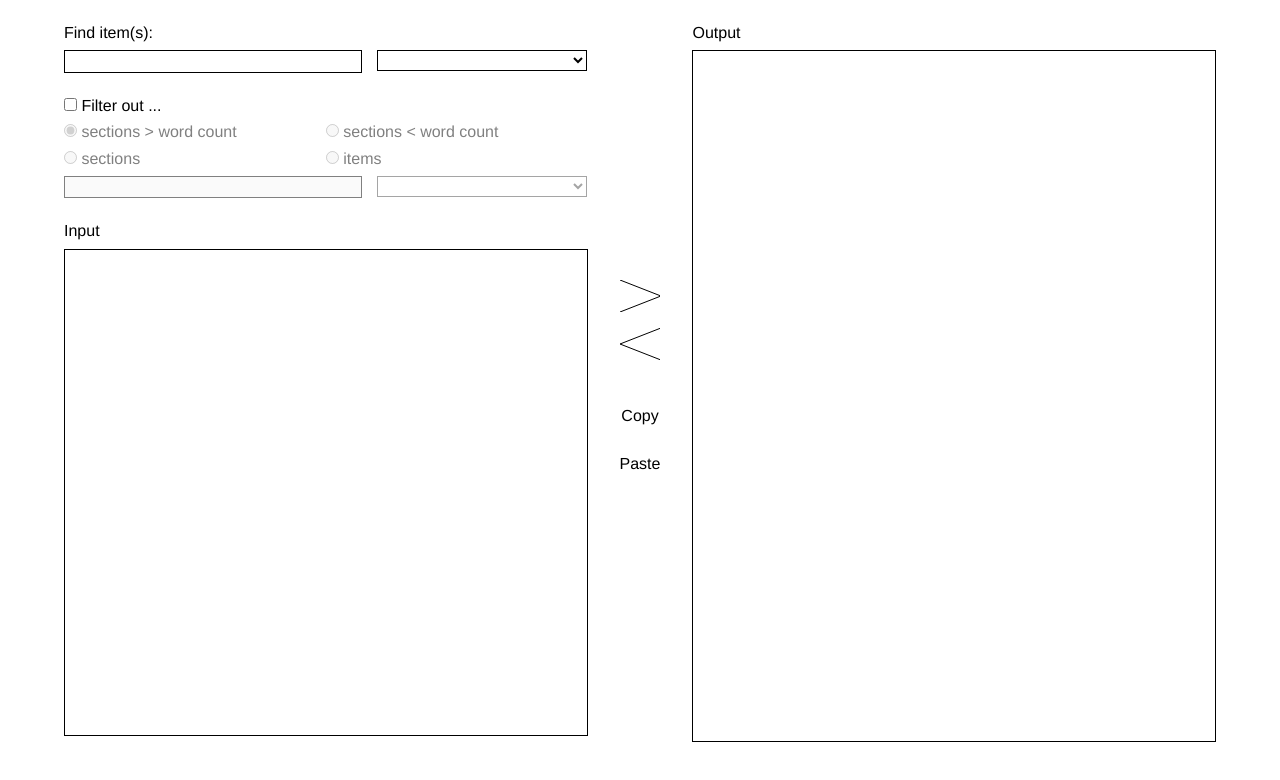
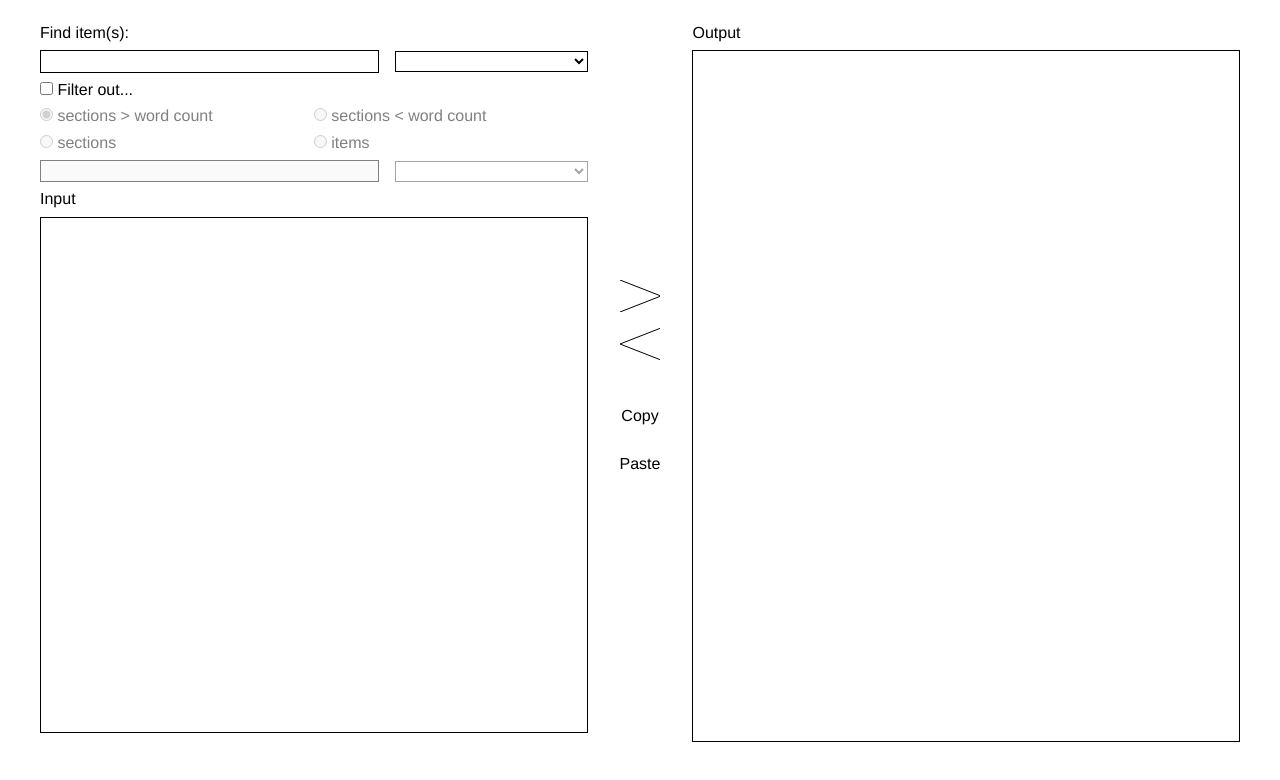
Before and after one commit to jtanadi/webTools, a website: page tshmAnalyzer/build/index.html in a window 1280 px wide. Drawn offline with nearby package versions, Linux system fonts and the light colour scheme.

Commit message:
use flexbox for text inputs & dropdowns

```diff
--- a/tshmAnalyzer/build/_/style.css
+++ b/tshmAnalyzer/build/_/style.css
@@ -5,7 +5,7 @@
 }
 
 form {
-  width: 90vw;
+  width: 95vw;
   max-width: 1200px;
   height: 95vh;
   margin: 0 auto;
@@ -26,8 +26,6 @@ select {
 }
 
 input[type="text"] {
-  margin-top: 0.5rem;
-  margin-bottom: 1rem;
   border: 1px solid black;
   outline: none;
 }
@@ -74,18 +72,26 @@ textarea {
   height: 95%;
 }
 
+.textDropdownGroup {
+  display: flex;
+  margin-top: 0.5rem;
+}
+
+#findInput, #filterInput {
+  flex: 1.75;
+  width: 100%;
+  margin-right: 3%;
+}
+
+#findDropdown, #filterDropdown {
+ flex: 1;
+ width: 100%;
+ margin: auto;
+}
+
 #routerGroup {
   padding: 1.5em;
   margin: auto;
-}
-
-#findInput, #filterInput {
-  width: 57%;
-  margin-right: 2%;
-}
-
-#findDropdown, #filterDropdown {
- width: 40%;
 }
 
 .button, svg {
--- a/tshmAnalyzer/build/index.html
+++ b/tshmAnalyzer/build/index.html
@@ -12,14 +12,16 @@
         <div class="textAreaRow" id="mainControl">
           <label for="findInput">Find item(s):</label>
           <br>
+          <div class="textDropdownGroup">
             <input type="text" id="findInput"/>
             <select id="findDropdown">
             </select>
           </div>
+        </div>
 
         <div class="textAreaRow" id="filterControl">
           <input type="checkbox" id="filterCheck">
-          <label for="filterCheck">Filter out ...</label>
+          <label for="filterCheck">Filter out...</label>
           <br>
 
           <div class="radioGroup">
@@ -45,9 +47,11 @@
             </div>
           </div>
 
+          <div class="textDropdownGroup">
             <input type="text" id="filterInput" class="disabledText" disabled/>
             <select id="filterDropdown" class="disabledText" disabled>
             </select>
+          </div>
         </div>
 
         <div class="textAreaRow" id="textInput">
```
Also changed, not shown: tshmAnalyzer/build/_/sample.txt (deleted). Lines whose indentation alone changed are shown as unchanged.
